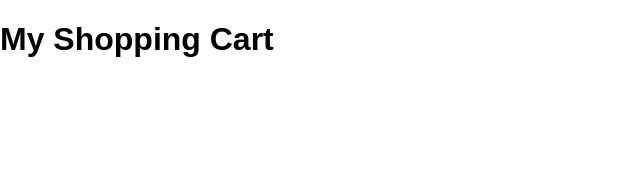
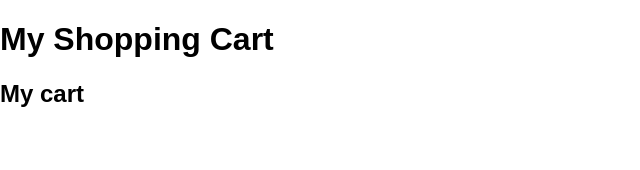
Before and after one commit to ashToronto/Shopping-site, a React (Create React App) app in the folder ecommerce/: page /cart in a window 1280 px wide. Shown: the top 170 px of the page, without its empty margins (0-640 px from the left). Built offline with nearby package versions, Linux system fonts and the light colour scheme.

Commit message:
second route for basic carts component built

```diff
--- a/ecommerce/src/Router.js
+++ b/ecommerce/src/Router.js
@@ -1,10 +1,12 @@
 import React from 'react';
 import { Switch, Route } from 'react-router-dom'
 import HomePage from './pages/homepage'
+import CartPage from './pages/cartpage'
 
 const Router = () => (
   <Switch>
     <Route exact path='/' component= { HomePage } />
+    <Route exact path='/cart' component= { CartPage } />
   </Switch>
 )
 
--- /dev/null
+++ b/ecommerce/src/pages/cartpage.js
@@ -0,0 +1,7 @@
+import React from 'react';
+
+export default function CartPage(props) {
+  return <div>
+    <h2>My cart</h2>
+  </div>
+}
```
